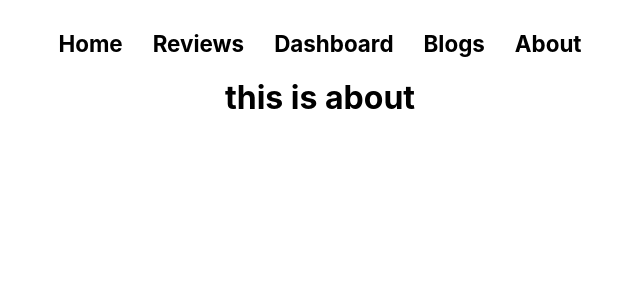
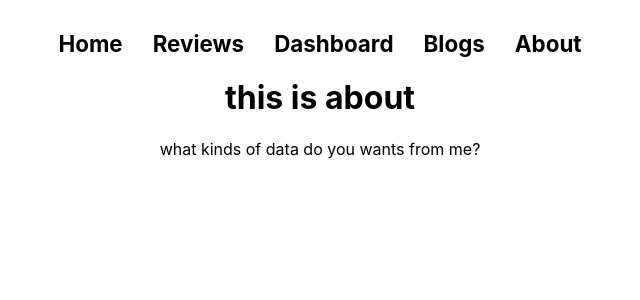
Before and after one commit to Shourov98hassan/t-shirt-lover, a React (Create React App) app: page /about in a window 1280 px wide. Shown: the top 300 px of the page, without its empty margins (320-960 px from the left). Built offline with nearby package versions, Linux system fonts and the light colour scheme.

Commit message:
adding a paragraph in about component

```diff
--- a/src/components/About/About.js
+++ b/src/components/About/About.js
@@ -4,6 +4,8 @@ const About = () => {
     return (
         <div>
             <h1>this is about</h1>
+            <p>what kinds of data do you wants from me?</p>
+
         </div>
     );
 };
```
